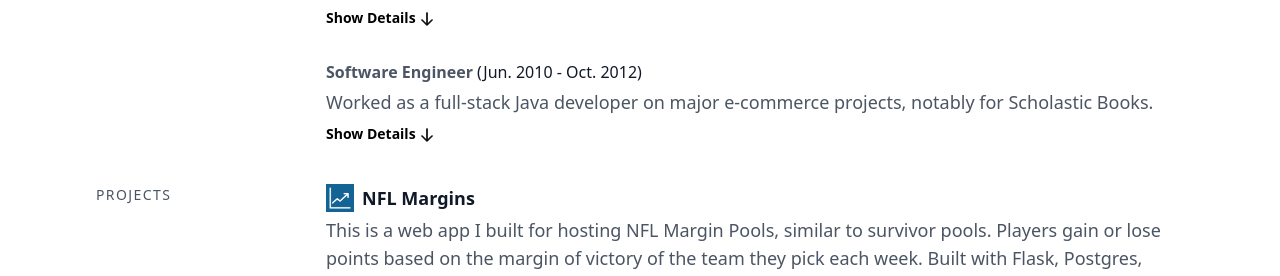
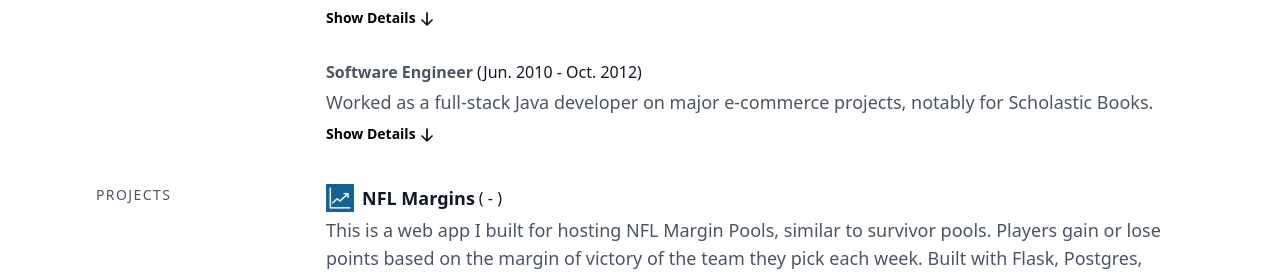
Before and after one commit to bweisel/personal-site, a Nuxt app: page / in a window 1280 px wide. Shown: the part 1341-1617 px from the top of the page. Built offline with nearby package versions, Linux system fonts and the light colour scheme.

Commit message:
Add start and end dates for projects

```diff
--- a/components/ProjectItem.vue
+++ b/components/ProjectItem.vue
@@ -17,6 +17,9 @@
         >
           {{ project.name }}
         </NuxtLink>
+        <span class="pl-1 text-base text-gray-900 font-light">
+          ({{ project.startDate }} - {{ project.endDate }})
+        </span>
       </div>
     </h3>
     <p class="text-md text-gray-600 font-light">{{ project.description }}</p>
```
